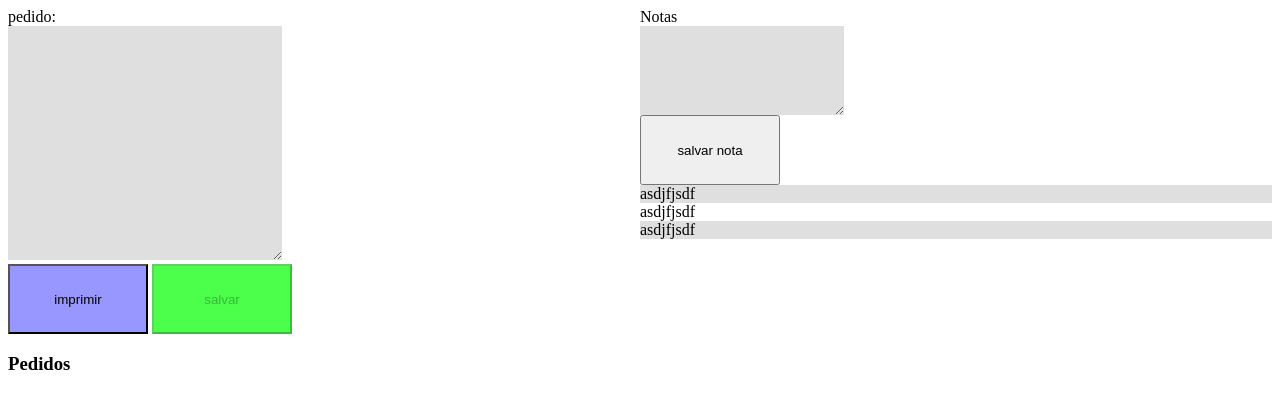
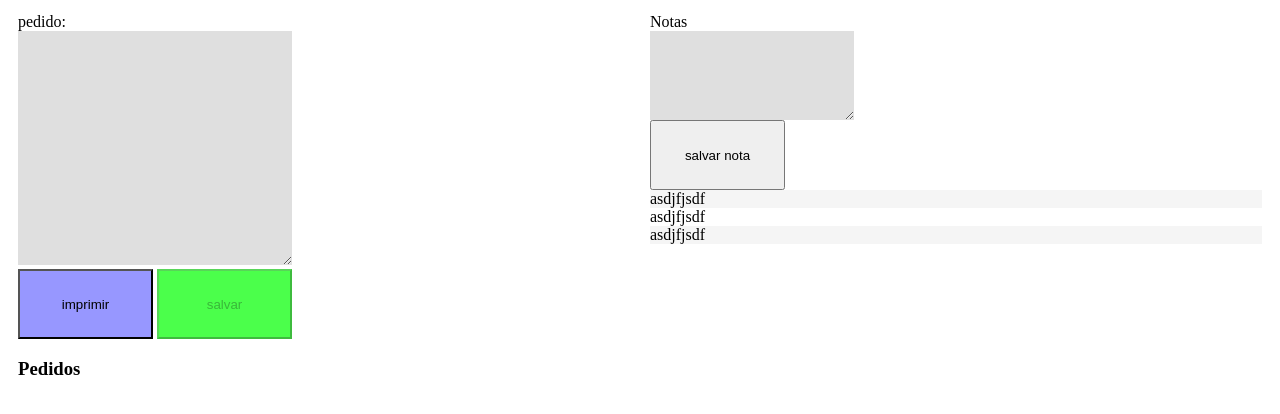
Before and after one commit to lucasjstn/lucasjstn.github.io, a plain HTML site: page front/index.html in a window 1280 px wide. Drawn offline with Linux system fonts and the light colour scheme.

Commit message:
adding section margin and borderbottom to list items

```diff
--- a/front/styles.css
+++ b/front/styles.css
@@ -1,5 +1,11 @@
 main {
     display: flex;
+    /* padding: 10px; */
+}
+
+section {
+    margin: 5px 10px;
+
 }
 
 textarea {
@@ -16,7 +22,7 @@ textarea {
 }
 
 button {
-    width: 140px;
+    width: 135px;
     height: 70px;
 }
 
--- a/front/styles/ul-pedidos.css
+++ b/front/styles/ul-pedidos.css
@@ -5,8 +5,9 @@ ul {
 
 .content li {
     padding: 10px;
-    border: 1px solid black;
-    width: 300px;
+    border-bottom: 1px solid rgba(0, 0, 0, 0.322);
+    margin: 10px 0px;
+    /* width: 300px; */
 }
 
 li {
@@ -14,5 +15,5 @@ li {
 }
 
 li:nth-child(odd) {
-    background-color: rgb(223, 223, 223);
+    background-color: rgba(238, 238, 238, 0.555);
 }
```
